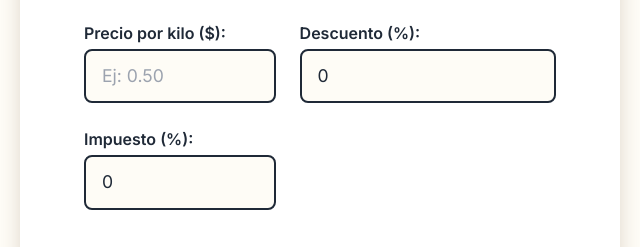
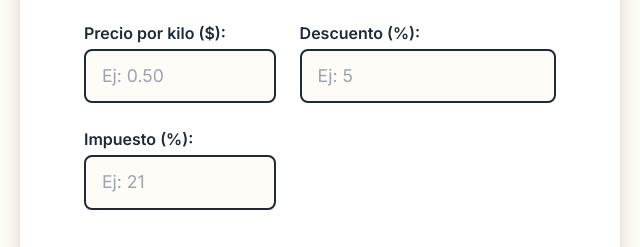
Before and after one commit to Paula-Osella/Calculadora-MC-Negocios, a website: page index.html in a window 1280 px wide. Shown: the part 638-885 px from the top of the page, 320-960 px from the left. Drawn offline with nearby package versions, Linux system fonts and the light colour scheme; some packages are replaced by stand-ins of ours; a script that the page names is missing.

Commit message:
se modifica imput y se aplica nuevo boton

```diff
--- a/index.html
+++ b/index.html
@@ -87,13 +87,13 @@
             <!-- Campo de entrada para el porcentaje de descuento -->
             <div class="flex flex-col">
                 <label for="descuento" class="mb-1 font-semibold text-[#1f2937]">Descuento (%):</label>
-                <input type="number" id="descuento" value="0" placeholder="Ej: 5"
+                <input type="number" id="descuento" placeholder="Ej: 5"
                     class="border border-[#1f2937] rounded px-3 py-2" />
             </div>
             <!-- Campo de entrada para el porcentaje de impuesto -->
             <div class="flex flex-col">
                 <label for="impuesto" class="mb-1 font-semibold text-[#1f2937]">Impuesto (%):</label>
-                <input type="number" id="impuesto" value="0" placeholder="Ej: 21"
+                <input type="number" id="impuesto"  placeholder="Ej: 21"
                     class="border border-[#1f2937] rounded px-3 py-2" />
             </div>
             <!-- Botón para generar la factura, abarcando dos columnas en pantallas pequeñas -->
@@ -120,7 +120,7 @@
                 class="bg-[#1f2937] text-white px-6 py-2 rounded shadow hover:bg-[#374151] transition font-semibold">
                 Descargar Factura PDF
             </button>
-            <button id="sharePdfBtn" class="bg-[#e4b25f] hover:bg-[#c19a43] text-black font-bold py-2 px-4 rounded-full transition-colors duration-300">
+            <button id="sharePdfBtn" class="bg-[#1f2937] text-white px-6 py-2 rounded shadow hover:bg-[#374151] transition font-semibold">
     Compartir PDF
 </button>
             <button id="newCalculationBtn"
```
